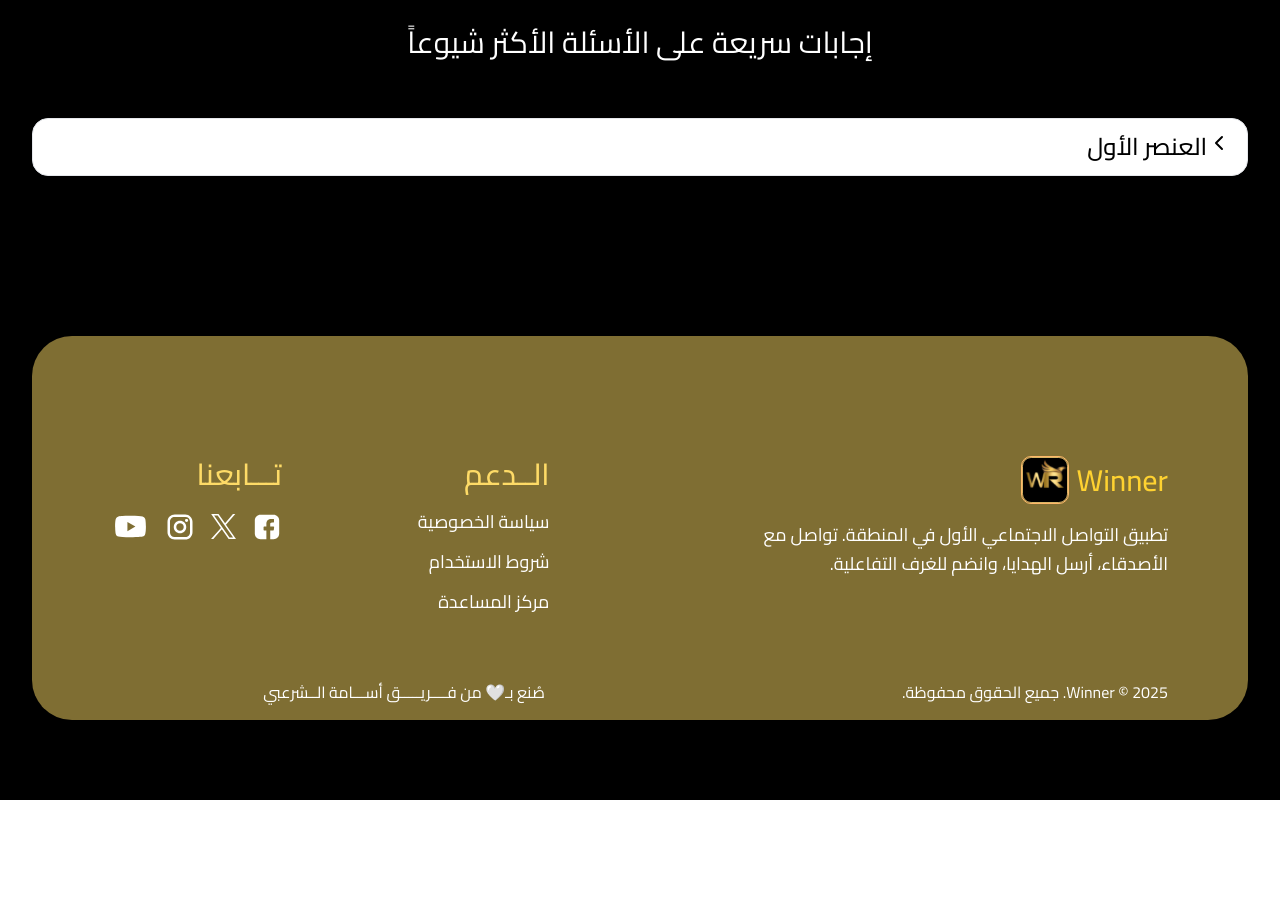
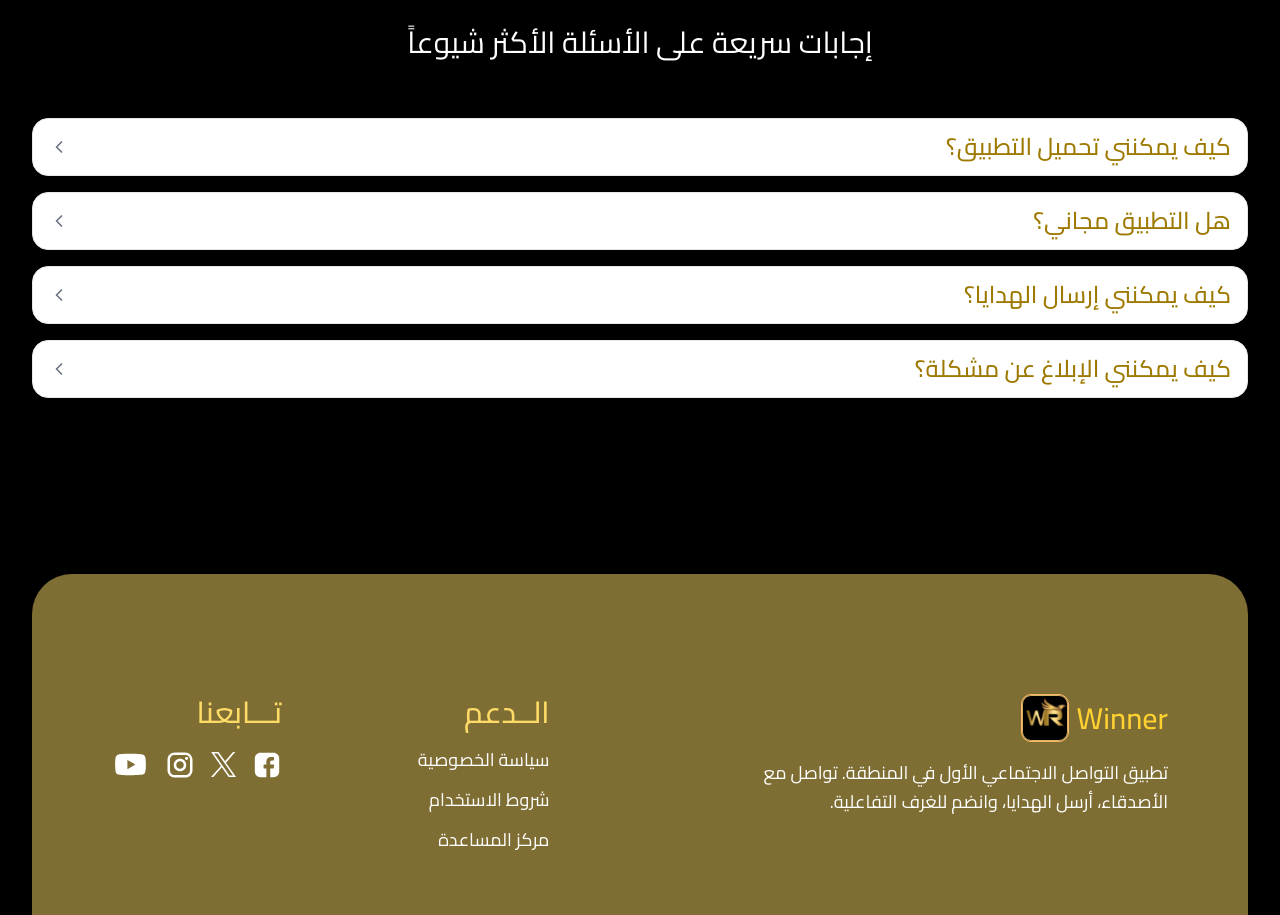
Before and after one commit to odaibishr/winner-app, a React (Vite) app: page /contact in a window 1280 px wide. Shown: the part 1835-2750 px from the top of the page. Before the commit the page ends 2635 px from the top, so only its background shows below. Built offline with nearby package versions, Linux system fonts and the light colour scheme.

Commit message:
refactor accordion with animation

```diff
--- a/src/components/FAQsSection.jsx
+++ b/src/components/FAQsSection.jsx
@@ -5,7 +5,7 @@ import {
     AccordionTrigger,
     AccordionContent,
 } from "./ui/accordion.jsx";
-import {ChevronLeft} from "lucide-react";
+import {faqsItems} from "../data/constant.js";
 
 
 
@@ -15,19 +15,20 @@ const FAQsSection = () => {
             <SectionHeader title="الأسئلة الشائعة؟؟" description="إجابات سريعة على الأسئلة الأكثر شيوعاً" />
 
            <AccordionProvider type="single" collapsible>
-               <AccordionItem value='item-1'>
-                   <AccordionTrigger className="flex ">
-                       <ChevronLeft />
-                       <span className="text-2xl">
-                           العنصر الأول
-                       </span>
-                   </AccordionTrigger>
+               {
+                   faqsItems.map((item) => (
+                       <AccordionItem key={item.index} value={`item-${item.id+1}`} className="mb-4">
+                           <AccordionTrigger className="flex items-center">
+                               <span className="text-secondary text-xl md:text-2xl">{item.title}</span>
+                           </AccordionTrigger>
+                           <AccordionContent className="text-lg">
+                               {item.answer}
+                           </AccordionContent>
+                       </AccordionItem>
+                   ))
+               }
+           </AccordionProvider>
 
-                   <AccordionContent>
-                       هذا هو محتوى العنصر الأول.
-                   </AccordionContent>
-               </AccordionItem>
-           </AccordionProvider>
         </section>
     );
 }
--- a/src/components/ui/accordion.jsx
+++ b/src/components/ui/accordion.jsx
@@ -1,85 +1,52 @@
-import { Accordion } from "radix-ui";
-import { cn } from '/src/lib/utils.js';
-import { motion, AnimatePresence } from 'framer-motion';
+import * as Accordion from "@radix-ui/react-accordion";
+import { cn } from '/src/lib/utils.js'
+import { ChevronLeft } from "lucide-react";
 
-const AccordionProvider = ({
-                               children,
-                               className,
-                               type = 'single',
-                               collapsible = true,
-                               value,
-                               onValueChange
-                           }) => {
-    return (
-        <Accordion.Root
-            type={type}
-            collapsible={collapsible}
-            value={value}
-            onValueChange={onValueChange}
-            className={cn('space-y-2', className)}
-        >
+const AccordionProvider = ({ children, className, ...props }) => (
+    <Accordion.Root className={cn('space-y-2', className)} {...props}>
         {children}
     </Accordion.Root>
-    )
-}
+);
 
-const AccordionItem = ({
-                           value,
-                           children,
-                           className,
-                       }) => {
+const AccordionItem = ({ children, className, ...props }) => (
+    <Accordion.Item className={cn('border border-gray-200 bg-white rounded-2xl overflow-hidden', className)} {...props}>
+        {children}
+    </Accordion.Item>
+);
+
+
+const AccordionTrigger = ({ children, className }) => {
     return (
-        <Accordion.Item
-            value={value}
+        <Accordion.Header className="flex">
+            <Accordion.Trigger
                 className={cn(
-                'border border-gray-200 bg-white rounded-2xl transition-all duration-300 shadow-sm hover:shadow-md',
+                    'group flex flex-1 items-center justify-between w-full py-3 px-4 transition-all hover:bg-gray-50',
                     className
                 )}
             >
-            {children}
-        </Accordion.Item>
-    );
-}
-
-const AccordionTrigger = ({
-                              children,
-                              className
-                          }) => {
-    return (
-        <Accordion.Header>
-            <Accordion.Trigger
-                className={cn(
-                    'w-full py-3 px-4 text-left font-medium cursor-pointer rounded-xl transition-all duration-300 hover:bg-gray-100 data-[state=open]:bg-gray-200',
-                    className
-                )}
-            >
-                {children}
+                <span className="font-medium text-gray-900">{children}</span>
+                <ChevronLeft
+                    className="h-5 w-5 text-gray-500 transition-transform duration-200 group-data-[state=open]:-rotate-90"
+                    aria-hidden
+                />
             </Accordion.Trigger>
         </Accordion.Header>
     );
 }
 
-const AccordionContent = ({
-                              children,
-                              className
-                          }) => {
-    const MotionDiv = motion.div;
+const AccordionContent = ({ children, className }) => {
     return (
-        <Accordion.Content asChild>
-            <AnimatePresence initial={false}>
-                <MotionDiv
-                    initial={{ height: 0, opacity: 0 }}
-                    animate={{ height: 'auto', opacity: 1 }}
-                    exit={{ height: 0, opacity: 0 }}
-                    transition={{ duration: 0.35, ease: [0.4, 0, 0.2, 1] }} // easing smooth
+        <Accordion.Content
             className={cn(
-                        'px-4 py-3 text-gray-600 overflow-hidden',
+                'overflow-hidden text-sm',
+                'data-[state=closed]:animate-accordion-up',
+                'data-[state=open]:animate-accordion-down',
                 className
             )}
         >
+            <div className="px-4 pb-4 pt-0 text-gray-500">
                 {children}
-                </MotionDiv>
-            </AnimatePresence>
+            </div>
         </Accordion.Content>
     );
 }
--- a/src/index.css
+++ b/src/index.css
@@ -74,4 +74,32 @@ html {
 	.section-border {
 		@apply border border-b-white md:shadow-2xl shadow-lg shadow-white/50;
 	}
+
+    @keyframes accordion-down {
+        from {
+            height: 0;
+        }
+        to {
+            height: var(--radix-accordion-content-height);
+        }
+    }
+
+    /* تعريف حركة الإغلاق */
+    @keyframes accordion-up {
+        from {
+            height: var(--radix-accordion-content-height);
+        }
+        to {
+            height: 0;
+        }
+    }
+
+    /* إنشاء كلاسات لربط الحركة */
+    .animate-accordion-down {
+        animation: accordion-down 0.2s ease-out;
+    }
+
+    .animate-accordion-up {
+        animation: accordion-up 0.2s ease-out;
+    }
 }
```
Lines whose indentation alone changed are shown as unchanged.
